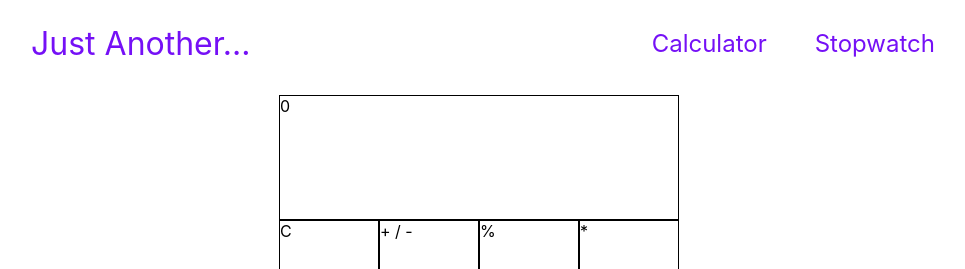
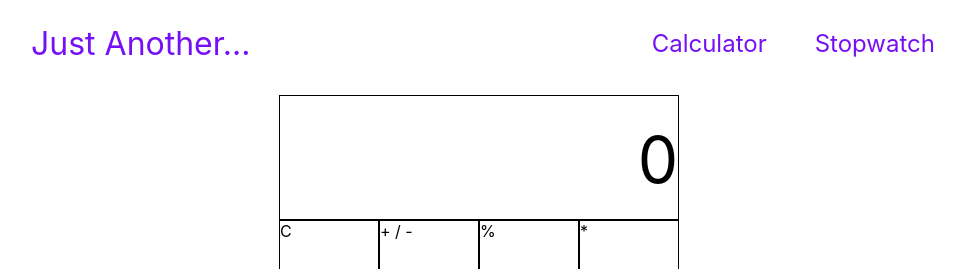
Before and after one commit to prestondoris/justAnother, a React (Create React App) app: page /Calculator in a window 1280 px wide. Shown: the top 269 px of the page, without its empty margins (161-1126 px from the left). Built offline with nearby package versions, Linux system fonts and the light colour scheme.

Commit message:
Added basic Calculator display styles

```diff
--- a/src/Calculator.css
+++ b/src/Calculator.css
@@ -20,3 +20,23 @@ main {
 .area {
   border: solid black 1px;
 }
+
+.operation {
+    height: 20%;
+    display: flex;
+    align-items: flex-end;
+    justify-content: right;
+    flex-direction: column-reverse;
+}
+
+.display {
+    height: 80%;
+    display: flex;
+    align-items: flex-end;
+    justify-content: right;
+    flex-direction: column-reverse;
+}
+
+.display span {
+  font-size: 4em;
+}
--- a/src/Calculator.js
+++ b/src/Calculator.js
@@ -118,7 +118,9 @@ class Calculator extends Component {
     return (
       <main>
         <CalculatorHeader
-            classes='header area'
+            mainClass='header area'
+            operationClass='operation'
+            displayClass='display'
             fullOperation={this.state.fullOperation}
             displayValue={this.state.displayValue}
         />
--- a/src/CalculatorHeader.js
+++ b/src/CalculatorHeader.js
@@ -2,9 +2,9 @@ import React from 'react'
 
 function CalculatorHeader(props) {
   return (
-    <div className={props.classes}>
-      <div>{props.fullOperation}</div>
-      <div>{props.displayValue}</div>
+    <div className={props.mainClass}>
+      <div className={props.operationClass}><span>{props.fullOperation}</span></div>
+      <div className={props.displayClass}><span>{props.displayValue}</span></div>
     </div>
   )
 }
```
